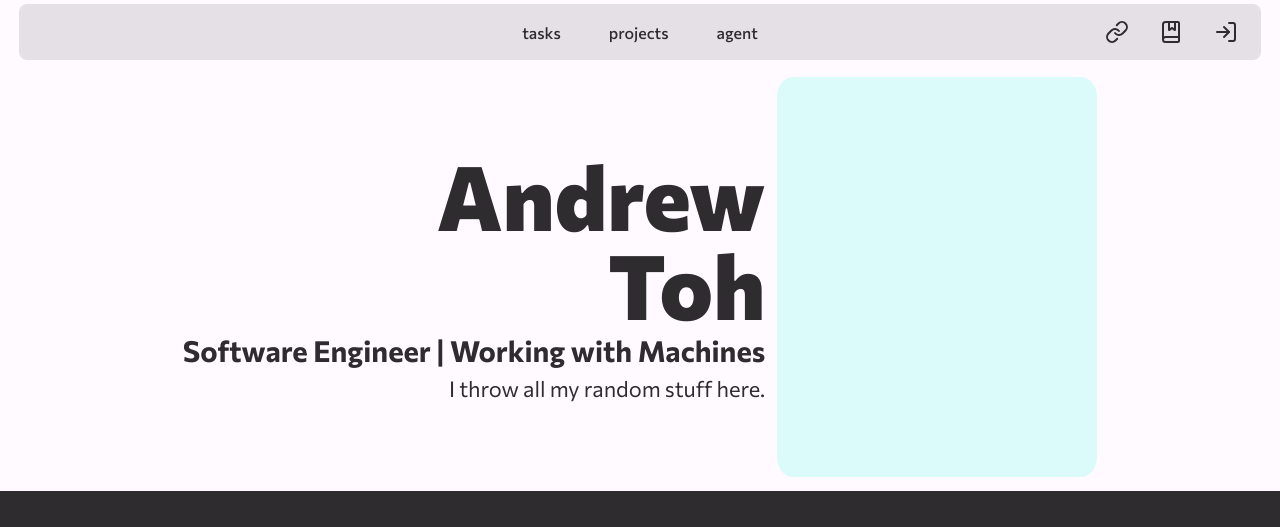
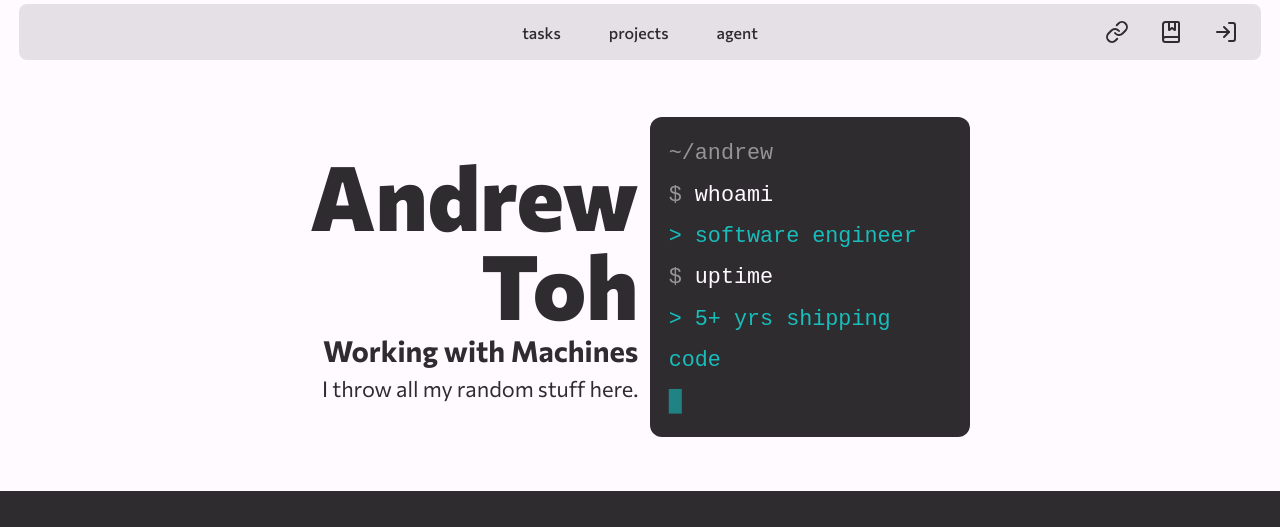
Before and after one commit to andrewenletoh/FullstackReactASPNETCore, a React (Vite) app in the folder client/: page / in a window 1280 px wide. Shown: the top 527 px of the page. Built offline with nearby package versions, Linux system fonts and the light colour scheme; no server answers.

Commit message:
updating design and layout of home and task pages

```diff
--- a/client/package.json
+++ b/client/package.json
@@ -16,7 +16,8 @@
     "react-dom": "^19.2.8",
     "react-hook-form": "^7.87.0",
     "react-hot-toast": "^2.6.0",
-    "react-router-dom": "^7.18.3"
+    "react-router-dom": "^7.18.3",
+    "three": "^0.186.0"
   },
   "devDependencies": {
     "@babel/core": "^7.29.7",
@@ -25,6 +26,7 @@
     "@types/node": "^24.13.3",
     "@types/react": "^19.2.18",
     "@types/react-dom": "^19.2.4",
+    "@types/three": "^0.186.0",
     "@vitejs/plugin-react": "^6.1.0",
     "babel-plugin-react-compiler": "^1.0.0",
     "oxlint": "^1.79.0",
--- a/client/src/components/repo/Repo.module.css
+++ b/client/src/components/repo/Repo.module.css
@@ -1,91 +1,93 @@
-.repoGrid {
-    display: grid;
-    grid-template-columns: repeat(2, minmax(0, 1fr));
-    gap: 1.25rem;
+.repoList {
+    display: flex;
     width: 100%;
-    flex: 0 0 auto;
-    align-content: start;
+    flex-direction: column;
     margin-top: 2rem;
     padding: 0 1.5rem 1.5rem;
     list-style: none;
 }
 
-.repoTile {
-    display: flex;
-    min-height: 15rem;
-    flex-direction: column;
-    gap: 1rem;
-    padding: 1.5rem;
-    border: 1px solid var(--color-blue-slate-opa014);
-    border-radius: 0.75rem;
-    color: inherit;
-    background: oklch(0.9903 0.0084 325.64 / 0.72);
-    box-shadow: var(--box-shadow-black);
-    backdrop-filter: blur(5px);
-    text-decoration: none;
-    transition: border-color 200ms ease, box-shadow 200ms ease, transform 200ms ease;
+.repoRow {
+    border-top: 1px solid oklch(0.9903 0.0084 325.64 / 0.12);
 }
 
-.repoTile:hover {
-    border-color: var(--color-tropical-teal);
-    box-shadow: var(--box-shadow-black);
-    transform: translateY(-3px);
+.repoRow:last-child {
+    border-bottom: 1px solid oklch(0.9903 0.0084 325.64 / 0.12);
+}
+
+.repoLink {
+    display: flex;
+    gap: 1.5rem;
+    padding: 1.15rem 0;
+    color: inherit;
+    text-decoration: none;
+}
+
+.repoMain {
+    display: flex;
+    min-width: 0;
+    flex: 1;
+    flex-direction: column;
+    gap: 0.35rem;
 }
 
 .repoTitle {
     width: fit-content;
-    margin: 0;
-    color: var(--color-shadow-grey);
-    font-size: clamp(1.25rem, 2vw, 1.75rem);
+    color: var(--color-ghost-white);
+    font-size: clamp(1.1rem, 1.75vw, 1.4rem);
     font-weight: 700;
     line-height: 1.2;
     text-decoration: none;
+    transition: color 200ms ease;
 }
 
-.repoTile:hover .repoTitle {
+.repoLink:hover .repoTitle {
     color: var(--color-tropical-teal);
 }
 
 .repoDescription {
-    flex: 1;
     margin: 0;
-    color: var(--color-blue-slate);
-    font-size: 1rem;
+    color: oklch(0.9903 0.0084 325.64 / 0.6);
+    font-size: 0.95rem;
     line-height: 1.5;
 }
 
-.repoFooter {
+.repoMeta {
     display: flex;
-    align-items: center;
-    justify-content: space-between;
-    gap: 1rem;
-    margin-top: auto;
-    padding-top: 1rem;
-    border-top: 1px solid var(--color-blue-slate-opa012);
+    flex-shrink: 0;
+    flex-direction: column;
+    align-items: flex-end;
+    gap: 0.4rem;
+    text-align: right;
 }
 
 .repoLanguage {
-    padding: 0.35rem 0.75rem;
-    border-radius: 9999px;
-    color: var(--color-ghost-white);
+    color: var(--color-vibrant-coral);
+    font-family: "Courier New", monospace;
     font-size: 0.85rem;
-    background: var(--color-vibrant-coral);
 }
 
 .repoUpdated {
     margin: 0;
-    color: var(--color-blue-slate);
-    font-size: 0.85rem;
+    color: oklch(0.9903 0.0084 325.64 / 0.45);
+    font-size: 0.8rem;
+    white-space: nowrap;
 }
 
 @media (max-width: 768px) {
-    .repoGrid {
-        grid-template-columns: 1fr;
-        margin-top: 1.5rem;
+    .repoList {
         padding: 0 0.75rem 1.5rem;
     }
 
-    .repoTile {
-        min-height: 12rem;
+    .repoLink {
+        flex-direction: column;
+        gap: 0.5rem;
+    }
+
+    .repoMeta {
+        flex-direction: row;
+        align-items: center;
+        justify-content: space-between;
+        width: 100%;
     }
 }
--- a/client/src/components/repo/Repo.tsx
+++ b/client/src/components/repo/Repo.tsx
@@ -67,24 +67,26 @@ function GitRepos({ userName, numOfrepos, showLanguage }: {
     const sortedRepos = sortByMostRecentDate(repoData)
     const sortedAndReducedRepos = arrayToLength(sortedRepos, numOfrepos)
     return (
-        <ul className={styles.repoGrid}>
+        <ul className={styles.repoList}>
             {sortedAndReducedRepos
                 ? sortedAndReducedRepos.map((repo) => (
-                    <li key={repo.id}>
+                    <li key={repo.id} className={styles.repoRow}>
                         <a
-                            className={styles.repoTile}
+                            className={styles.repoLink}
                             href={repo.html_url}
                             target='_blank'
                             rel='noopener noreferrer'
                         >
+                            <div className={styles.repoMain}>
                                 <span className={styles.repoTitle}>
                                     {removeDash(repo.name)}
                                 </span>
                                 <p className={styles.repoDescription}>
                                     {repo.description || 'No description provided.'}
                                 </p>
-                            <div className={styles.repoFooter}>
-                                {showLanguage ? (
+                            </div>
+                            <div className={styles.repoMeta}>
+                                {showLanguage && repo.language ? (
                                     <span className={styles.repoLanguage}>
                                         {repo.language}
                                     </span>
--- a/client/src/components/task/TaskCard.module.css
+++ b/client/src/components/task/TaskCard.module.css
@@ -4,6 +4,7 @@
     align-items: stretch;
     padding: 0;
     border: 1px solid var(--color-blue-slate-opa012);
+    border-left: 4px solid var(--column-accent, var(--color-blue-slate));
     border-radius: 0.5rem;
     color: var(--color-shadow-grey);
     background: var(--color-ghost-white);
@@ -23,6 +24,7 @@
     min-width: 0;
     margin: 0;
     align-items: center;
+    gap: 0.5rem;
     padding: 1rem;
     border-radius: 0.45rem 0.45rem 0 0;
     overflow-wrap: anywhere;
@@ -30,6 +32,18 @@
     font-weight: 700;
     line-height: 1.3;
     background: var(--color-blue-slate);
+}
+
+.gripIcon {
+    width: 1rem;
+    height: 1rem;
+    flex-shrink: 0;
+    opacity: 0.55;
+}
+
+.cardTitle {
+    min-width: 0;
+    overflow-wrap: anywhere;
 }
 
 .expandedContent {
--- a/client/src/components/task/TaskCard.tsx
+++ b/client/src/components/task/TaskCard.tsx
@@ -1,5 +1,5 @@
 import { useEffect, useState } from 'react';
-import { AlertTriangle, Check, Edit3, Save, Trash, X } from 'lucide-react';
+import { AlertTriangle, Check, Edit3, GripVertical, Save, Trash, X } from 'lucide-react';
 
 import styles from './TaskCard.module.css';
 import type { BackendTask } from './taskBoard.types';
@@ -58,7 +58,15 @@ function TaskCard({ task, onDragStart, onDelete, onEdit, expandAll, readOnly }:
             onDoubleClick={() => setExpanded(!isExpanded)}
             aria-labelledby={`task-title-${task.id}`}
         >
-            <h3 className={styles.cardHeader}>{task.title}</h3>
+            <h3 className={styles.cardHeader}>
+                {!readOnly && (
+                    <GripVertical
+                        className={styles.gripIcon}
+                        aria-hidden="true"
+                    />
+                )}
+                <span className={styles.cardTitle}>{task.title}</span>
+            </h3>
             <div
                 className={`${styles.expandedContent}
                 ${isExpanded ? styles.expanded : ''}`}
--- a/client/src/main.tsx
+++ b/client/src/main.tsx
@@ -3,6 +3,7 @@ import { createRoot } from 'react-dom/client'
 import './index.css'
 import App from './App.tsx'
 import { BrowserRouter } from 'react-router-dom'
+import * as THREE from 'three';
 
 createRoot(document.getElementById('root')!).render(
   <StrictMode>
--- a/client/src/pages/HomePage.module.css
+++ b/client/src/pages/HomePage.module.css
@@ -16,8 +16,6 @@
 }
 
 .content {
-
-
     display: flex;
     width: 100vw;
     aspect-ratio: 3 / 1;
@@ -26,11 +24,40 @@
     gap: 0.75rem;
 }
 
-.introPortrait {
-    width: clamp(1rem, 25vw, 20rem);
-    background: var(--color-frozen-water);
-    border-radius: 5%;
-    aspect-ratio: 4 / 5;
+.terminalCard {
+    width: clamp(9.16rem, 25vw, 28rem);
+    height: clamp(7.20rem, 25vw, 22rem);
+    padding: 1rem 1.15rem;
+    border-radius: 0.75rem;
+    background: var(--color-shadow-grey);
+    font-family: "Courier New", monospace;
+    font-size: clamp(0.75rem, 1.70vw, 1.70rem);
+    line-height: 1.9;
+}
+
+.terminalPath {
+    margin: 0;
+    color: oklch(0.9903 0.0084 325.64 / 0.5);
+}
+
+.terminalLine {
+    margin: 0;
+    color: var(--color-ghost-white);
+}
+
+.terminalPrompt {
+    color: oklch(0.9903 0.0084 325.64 / 0.5);
+}
+
+.terminalOutput {
+    margin: 0;
+    color: var(--color-tropical-teal);
+}
+
+.terminalCursor {
+    margin: 0;
+    color: var(--color-tropical-teal);
+    opacity: 0.6;
 }
 
 .introHeader1 {
@@ -47,6 +74,7 @@
     color: var(--color-shadow-grey);
     margin: 0;
     line-height: 1.5;
+    text-align: right;
 }
 
 .introText {
@@ -54,6 +82,7 @@
     color: var(--color-shadow-grey);
     margin: 0;
     line-height: 1.5;
+    text-align: right;
 }
 
 .projects {
--- a/client/src/pages/HomePage.tsx
+++ b/client/src/pages/HomePage.tsx
@@ -18,13 +18,24 @@ const HomePage: React.FC = () => {
                         <br />
                         Toh
                     </h1>
-                    <h2 className={styles.introHeader2}>Software Engineer | Working with Machines</h2>
+                    <h2 className={styles.introHeader2}>Working with Machines</h2>
                     <p className={styles.introText}> I throw all my random stuff here.</p>
                 </div>
                 <div
-                    className={styles.introPortrait}
+                    className={styles.terminalCard}
                     aria-hidden="true"
-                />
+                >
+                    <p className={styles.terminalPath}>~/andrew</p>
+                    <p className={styles.terminalLine}>
+                        <span className={styles.terminalPrompt}>$</span> whoami
+                    </p>
+                    <p className={styles.terminalOutput}>&gt; software engineer</p>
+                    <p className={styles.terminalLine}>
+                        <span className={styles.terminalPrompt}>$</span> uptime
+                    </p>
+                    <p className={styles.terminalOutput}>&gt; 5+ yrs shipping code</p>
+                    <p className={styles.terminalCursor}>&#9608;</p>
+                </div>
             </section>
             <section
                 className={styles.projects}
```
Also changed, not shown: 1 other file (tests, documents, lock files or other folders). Lines whose indentation alone changed are shown as unchanged.
